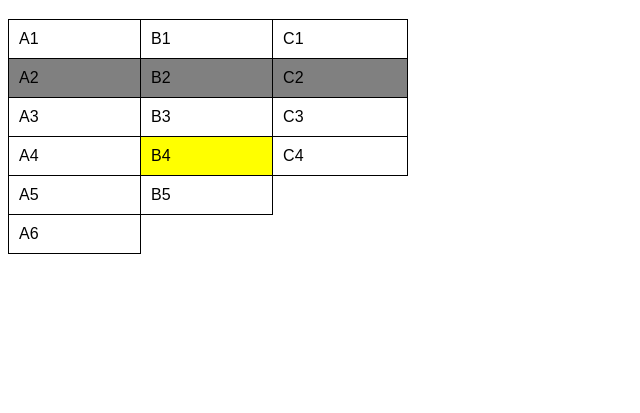
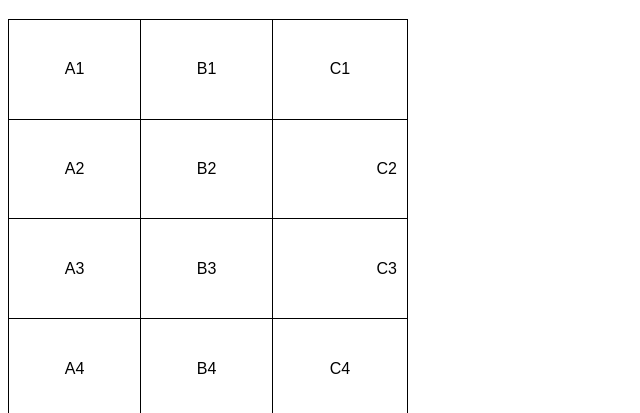
Before and after one commit to EuSouGus/html-css, a plain HTML site: page exercicios/ex023/tabela001.html in a window 1280 px wide. Shown: the part 61-474 px from the top of the page, without its empty margins (0-640 px from the left). Drawn offline with Linux system fonts and the light colour scheme.

Commit message:
Atualizei tabela001

```diff
--- a/exercicios/ex023/tabela001.html
+++ b/exercicios/ex023/tabela001.html
@@ -11,20 +11,19 @@
 
         table {
             width: 400px;
+            height: 400px;
             border-collapse: collapse;
-        }
-
-        tr.linha {
-            background-color: grey;
         }
 
         td {
             border: 1px solid black;
             padding: 10px;
+            text-align: center;/*Alinhamento horizontal*/
+            vertical-align: middle;/*Alinhamento vertical*/
         }
 
-        td.dado {
-            background-color: yellow;
+        .numero {
+            text-align: right;
         }
     </style>
 </head>
@@ -43,27 +42,20 @@
             <td>B1</td>
             <td>C1</td>
         </tr>
-        <tr class="linha">
+        <tr>
             <td>A2</td>
             <td>B2</td>
-            <td>C2</td>
+            <td class="numero">C2</td>
         </tr>
         <tr>
             <td>A3</td>
             <td>B3</td>
-            <td>C3</td>
+            <td class="numero">C3</td>
         </tr>
         <tr>
             <td>A4</td>
-            <td class="dado">B4</td>
+            <td>B4</td>
             <td>C4</td>
-        </tr>
-        <tr>
-            <td>A5</td>
-            <td>B5</td>
-        </tr>
-        <tr>
-            <td>A6</td>
         </tr>
     </table>
 </body>
```
